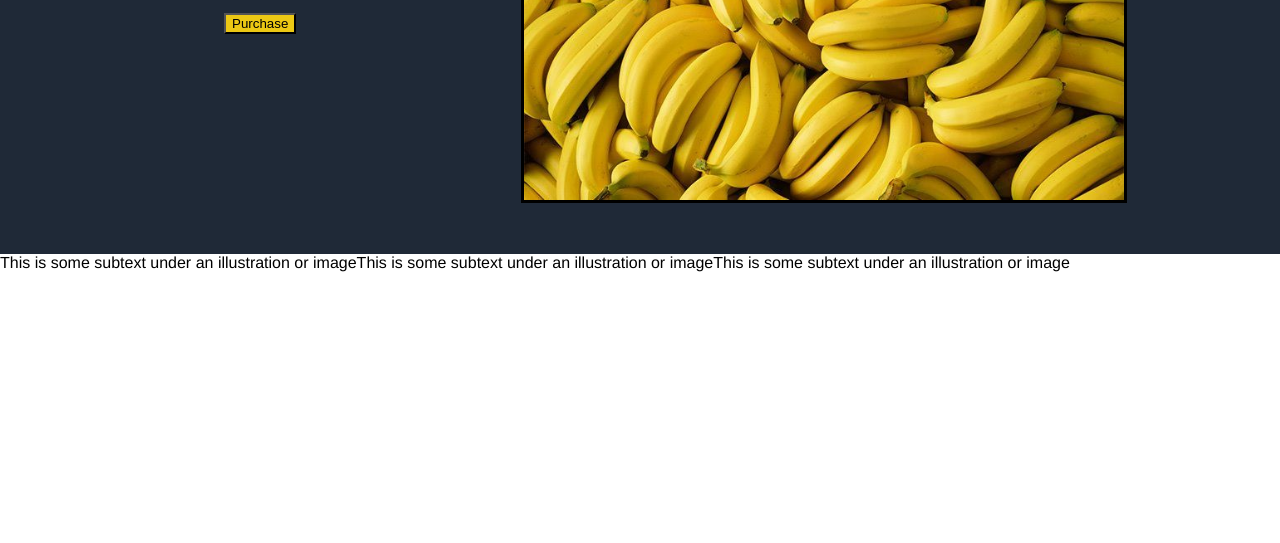
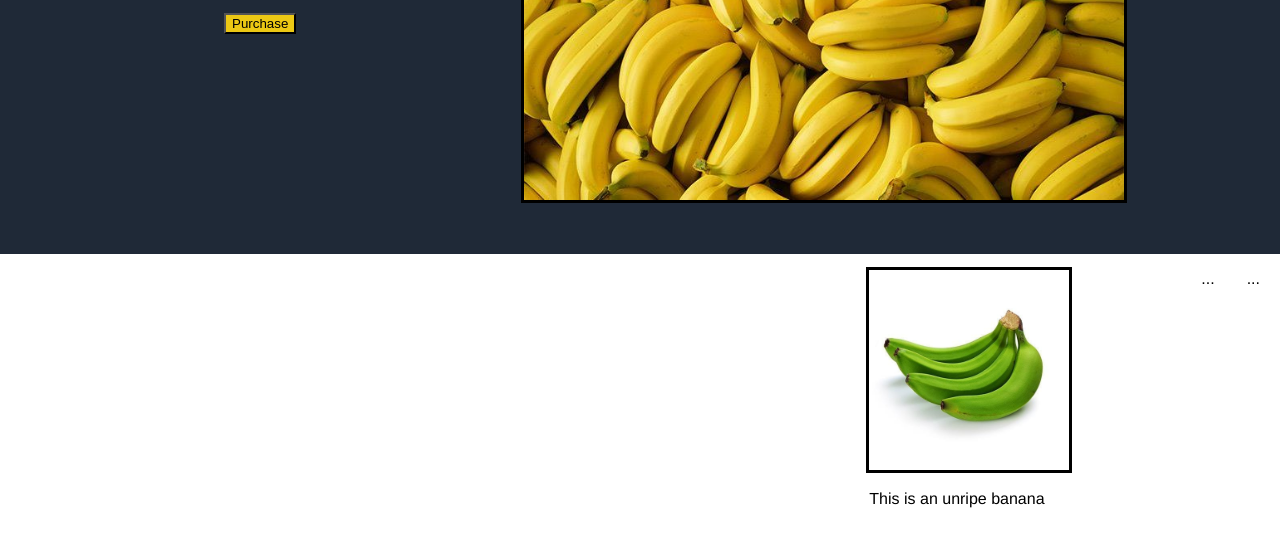
Before and after one commit to AlexAsciutto/landing-page, a plain HTML site: page index.html in a window 1280 px wide. Shown: the part 247-790 px from the top of the page. Drawn offline with Linux system fonts and the light colour scheme.

```diff
--- a/index.html
+++ b/index.html
@@ -41,9 +41,11 @@
 
     <div class="information">
         <div class="container">
-            <div class="random">This is some subtext under an illustration or image</div>
-            <div class="random">This is some subtext under an illustration or image</div>
-            <div class="random">This is some subtext under an illustration or image</div>
+            <ul>
+                <li><img src="unripe.jpg" id="unripe"><p>This is an unripe banana</p></li>
+                <li>...</li>
+                <li>...</li>
+            </ul>
         </div>
     </div>
 
--- a/style.css
+++ b/style.css
@@ -89,3 +89,8 @@
     flex-direction:row;
     flex:1;
 }
+
+#unripe {
+    width:200px;
+    height:auto;
+}
```
Also changed, not shown: yellow.jpg (added).
